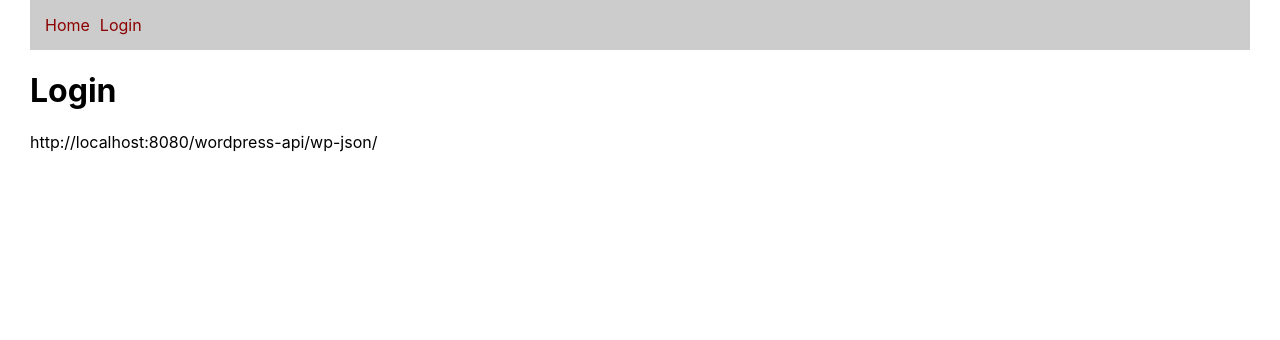
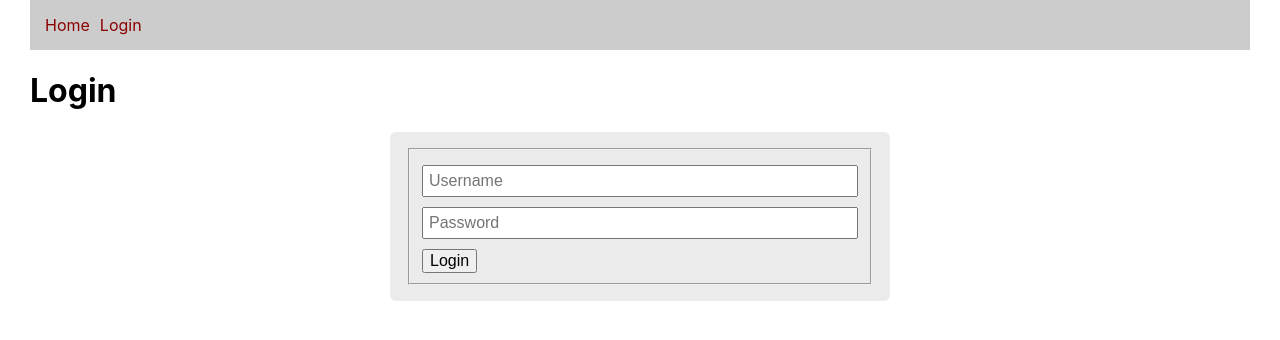
Before and after one commit to benoah/react-crud-1, a React (Create React App) app: page /login in a window 1280 px wide. Shown: the top 340 px of the page. Built offline with nearby package versions, Linux system fonts and the light colour scheme.

Commit message:
Add login form

```diff
--- /dev/null
+++ b/src/components/common/FormError.js
@@ -0,0 +1,9 @@
+import PropTypes from "prop-types";
+
+export default function ValidationError({ children }) {
+	return <div className="form-error">{children}</div>;
+}
+
+ValidationError.proptTypes = {
+	children: PropTypes.node.isRequired,
+};
--- /dev/null
+++ b/src/components/login/LoginForm.js
@@ -0,0 +1,60 @@
+import { useState } from "react";
+import { useForm } from "react-hook-form";
+import * as yup from "yup";
+import { yupResolver } from "@hookform/resolvers/yup";
+import axios from "axios";
+import FormError from "../common/FormError";
+import { BASE_URL, TOKEN_PATH } from "../../constants/api";
+
+const url = BASE_URL + TOKEN_PATH;
+
+const schema = yup.object().shape({
+	username: yup.string().required("Please enter your username"),
+	password: yup.string().required("Please enter your password"),
+});
+
+export default function LoginForm() {
+	const [submitting, setSubmitting] = useState(false);
+	const [loginError, setLoginError] = useState(null);
+
+	const { register, handleSubmit, errors } = useForm({
+		resolver: yupResolver(schema),
+	});
+
+	async function onSubmit(data) {
+		setSubmitting(true);
+		setLoginError(null);
+
+		console.log(data);
+
+		try {
+			const response = await axios.post(url, data);
+			console.log("response", response.data);
+		} catch (error) {
+			console.log("error", error);
+			setLoginError(error.toString());
+		} finally {
+			setSubmitting(false);
+		}
+	}
+
+	return (
+		<>
+			<form onSubmit={handleSubmit(onSubmit)}>
+				{loginError && <FormError>{loginError}</FormError>}
+				<fieldset disabled={submitting}>
+					<div>
+						<input name="username" placeholder="Username" ref={register} />
+						{errors.username && <FormError>{errors.username.message}</FormError>}
+					</div>
+
+					<div>
+						<input name="password" placeholder="Password" ref={register} type="password" />
+						{errors.password && <FormError>{errors.password.message}</FormError>}
+					</div>
+					<button>{submitting ? "Loggin in..." : "Login"}</button>
+				</fieldset>
+			</form>
+		</>
+	);
+}
--- a/src/components/login/LoginPage.js
+++ b/src/components/login/LoginPage.js
@@ -1,11 +1,11 @@
 import Heading from "../layout/Heading";
-import { BASE_URL } from "../../constants/api";
+import LoginForm from "./LoginForm";
 
 export default function LoginPage() {
 	return (
 		<>
 			<Heading content="Login" />
-			{BASE_URL}
+			<LoginForm />
 		</>
 	);
 }
--- a/src/constants/api.js
+++ b/src/constants/api.js
@@ -1 +1,2 @@
 export const BASE_URL = process.env.REACT_APP_BASE_URL;
+export const TOKEN_PATH = "jwt-auth/v1/token";
```
